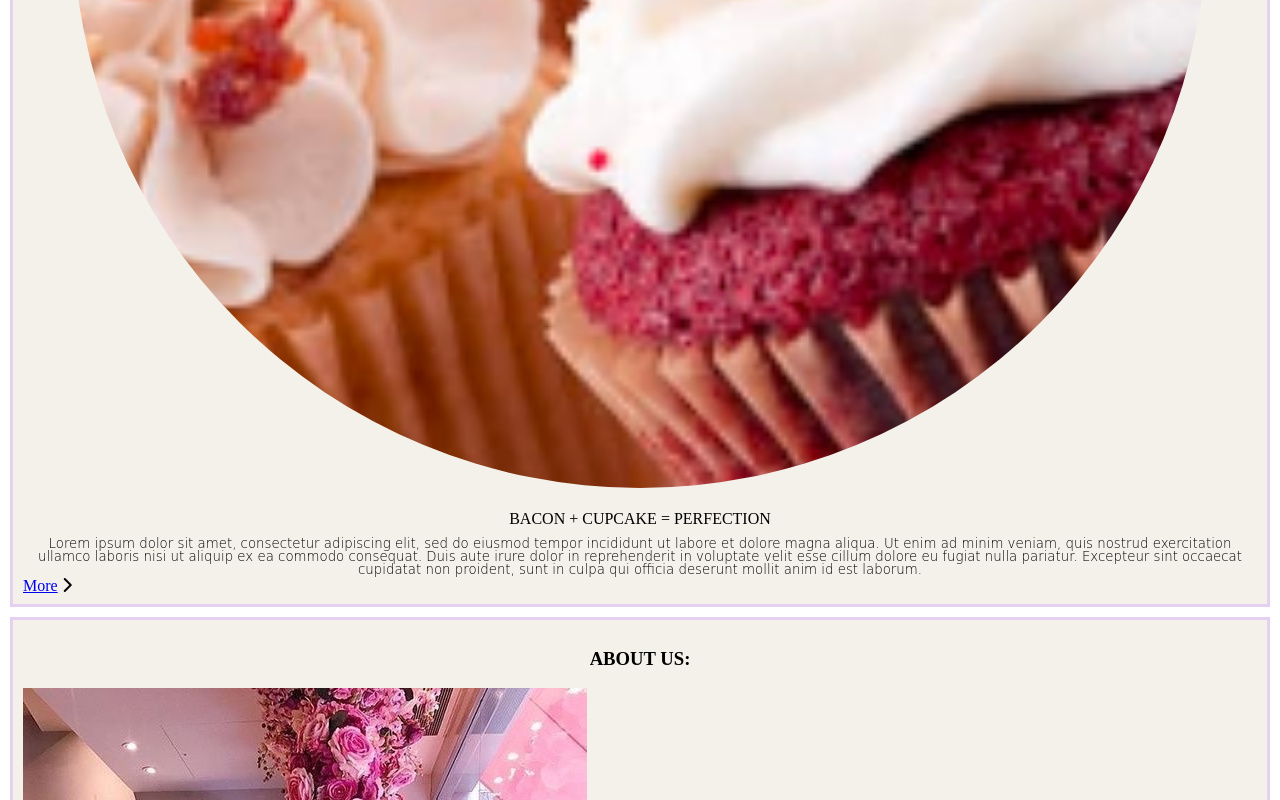
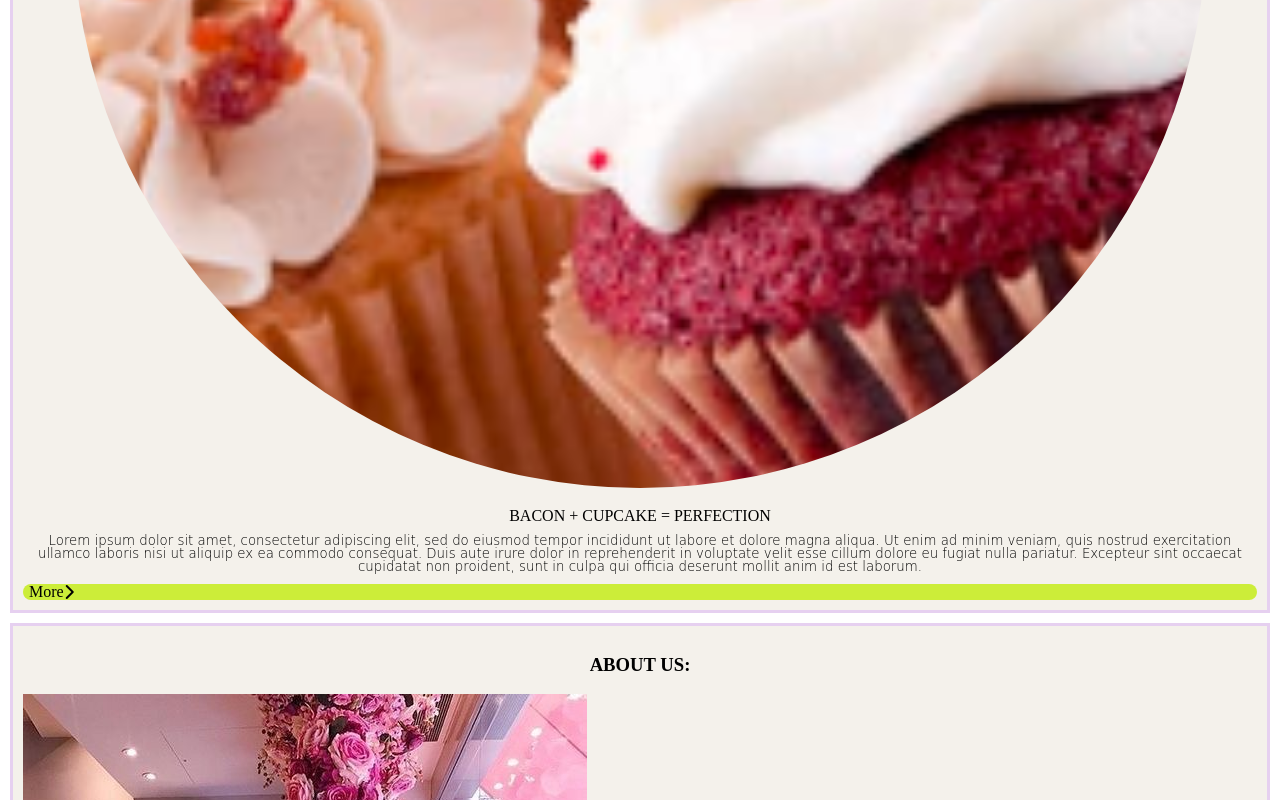
Before and after one commit to gonz0174/mtm6201-midterm, a plain HTML site: page index.html in a window 1280 px wide. Shown: the part 1438-2238 px from the top of the page. Drawn offline with Linux system fonts and the light colour scheme; a web font is replaced by a local one.

Commit message:
css new flavours session 1st attemp.

```diff
--- a/css/main.css
+++ b/css/main.css
@@ -193,10 +193,30 @@ p {
 
 .grid_new_flavours img {
     max-width: 100%;
+    display: block;
 
+    margin: 0 auto;
     padding: 10px 50px;
 
     border-radius: 50%;
+}
+
+.more_link_new_flavours {
+    display: flex;
+
+    margin-top: 10px;
+    padding: 0 6px;
+
+    background-color: #CCED39;
+
+    border-radius: 20px;
+
+    align-self: flex-end;
+}
+
+.more_link_new_flavours a{
+    text-decoration: none;
+    color: black;
 }
 
 
```
